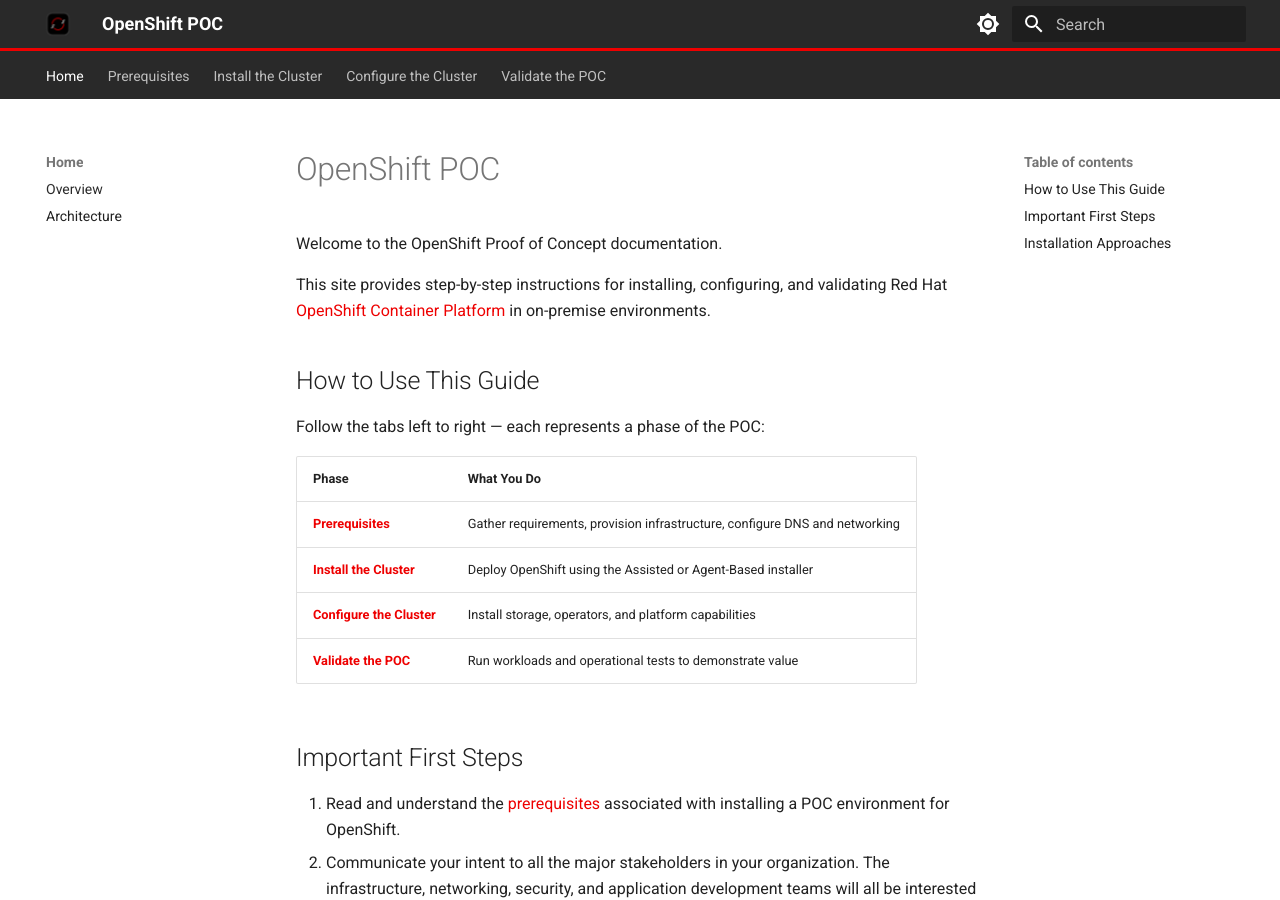
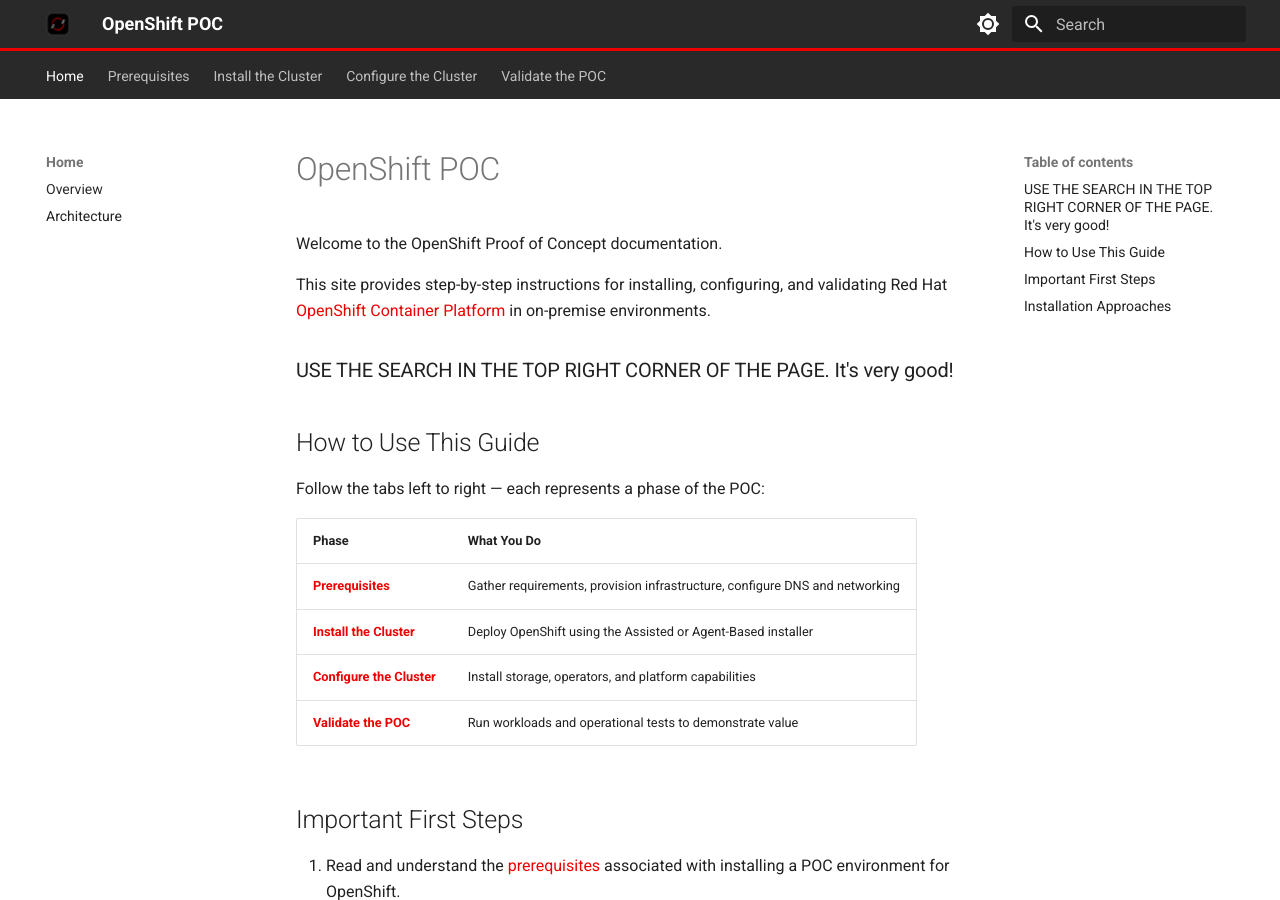
Before and after one commit to openshift-ssa/openshift-poc, an MkDocs documentation site: the page built from docs/home/index.md, in a window 1280 px wide and 900 px high. Built offline with MkDocs 1.6.1 and Material for MkDocs 9.7.7, drawn with Linux system fonts in a browser that asks for light colours; plug-ins that fetch from the network failed and are left out.

Commit message:
added seatch note

```diff
--- a/docs/home/index.md
+++ b/docs/home/index.md
@@ -3,6 +3,8 @@
 Welcome to the OpenShift Proof of Concept documentation.
 
 This site provides step-by-step instructions for installing, configuring, and validating Red Hat [OpenShift Container Platform](https://docs.redhat.com/en/documentation/openshift_container_platform) in on-premise environments.
+
+### USE THE SEARCH IN THE TOP RIGHT CORNER OF THE PAGE. It's very good!
 
 ## How to Use This Guide
 
```
